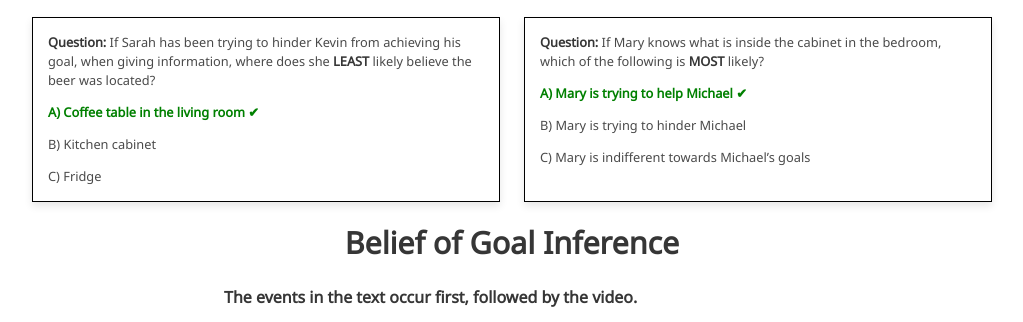
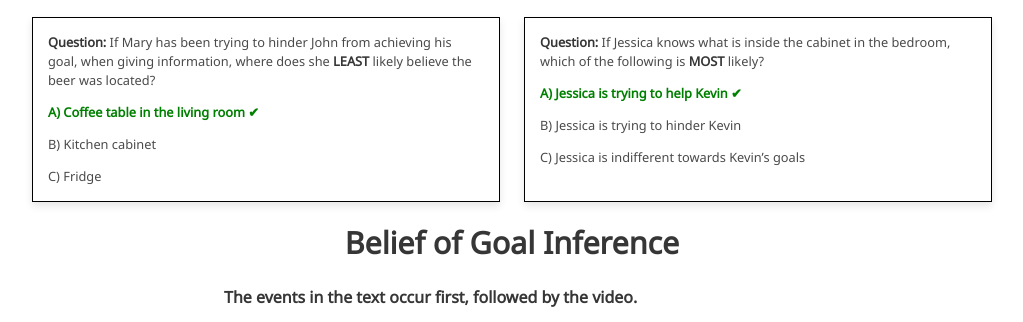
Before and after one commit to MichaelYesuyu/mumatom.github.io, a plain HTML site: page index.html in a window 1280 px wide. Shown: the part 1844-2166 px from the top of the page, without its empty margins (128-1151 px from the left). Drawn offline with nearby package versions, Linux system fonts and the light colour scheme; a script that the page names is missing; some icons are missing; a web font is replaced by a local one.

Commit message:
Updated videos

```diff
--- a/index.html
+++ b/index.html
@@ -192,7 +192,7 @@
               <source src="./static/media/Belief_Inference_Example.mp4" type="video/mp4">
             </video>
             <div style="border: 1px solid black; padding: 15px; min-height: 185px; max-width: 600px; margin-top: 20px; box-shadow: 0 4px 8px rgba(0, 0, 0, 0.1);">
-              <p style="font-size: 0.8em;"><strong>Question:</strong> If Sarah has been trying to hinder Kevin from achieving his goal, when giving information, where does she <strong>LEAST</strong> likely believe the beer was located?</p>
+              <p style="font-size: 0.8em;"><strong>Question:</strong> If Mary has been trying to hinder John from achieving his goal, when giving information, where does she <strong>LEAST</strong> likely believe the beer was located?</p>
               <p style="font-size: 0.8em;"><strong style="color: green;">A) Coffee table in the living room <span style="color: green;">✔</span></strong></p>
               <p style="font-size: 0.8em;">B) Kitchen cabinet</p>
               <p style="font-size: 0.8em;">C) Fridge</p>
@@ -210,10 +210,10 @@
               <source src="./static/media/Social_Goal_Inference_Example.mp4" type="video/mp4">
             </video>
             <div style="border: 1px solid black; padding: 15px; min-height: 185px; max-width: 600px; margin-top: 20px; box-shadow: 0 4px 8px rgba(0, 0, 0, 0.1);">
-              <p style="font-size: 0.8em;"><strong>Question:</strong> If Mary knows what is inside the cabinet in the bedroom, which of the following is <strong>MOST</strong> likely?</p>
-              <p style="font-size: 0.8em;"><strong style="color: green;">A) Mary is trying to help Michael <span style="color: green;">✔</span></strong></p>
-              <p style="font-size: 0.8em;">B) Mary is trying to hinder Michael</p>
-              <p style="font-size: 0.8em;">C) Mary is indifferent towards Michael’s goals</p>
+              <p style="font-size: 0.8em;"><strong>Question:</strong> If Jessica knows what is inside the cabinet in the bedroom, which of the following is <strong>MOST</strong> likely?</p>
+              <p style="font-size: 0.8em;"><strong style="color: green;">A) Jessica is trying to help Kevin <span style="color: green;">✔</span></strong></p>
+              <p style="font-size: 0.8em;">B) Jessica is trying to hinder Kevin</p>
+              <p style="font-size: 0.8em;">C) Jessica is indifferent towards Kevin’s goals</p>
             </div>
           </div>
         </div>
```
Also changed, not shown: 2 other files.
